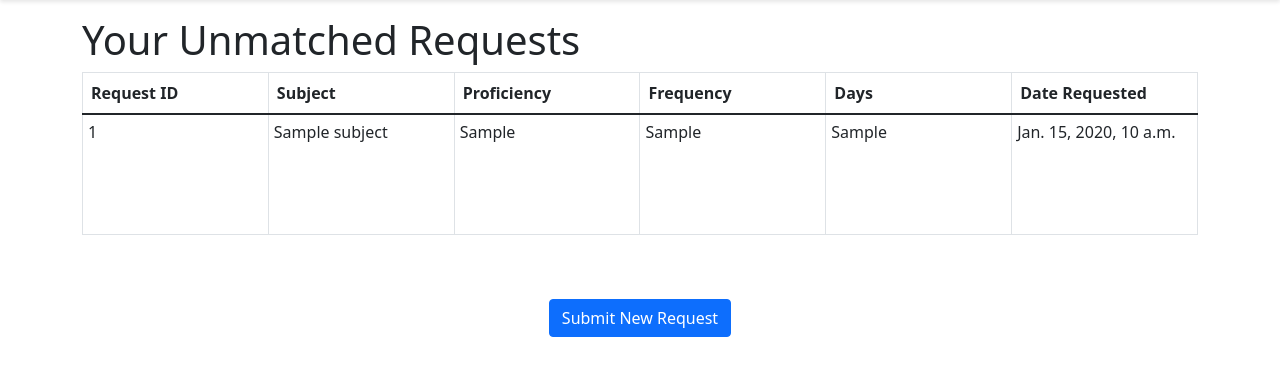
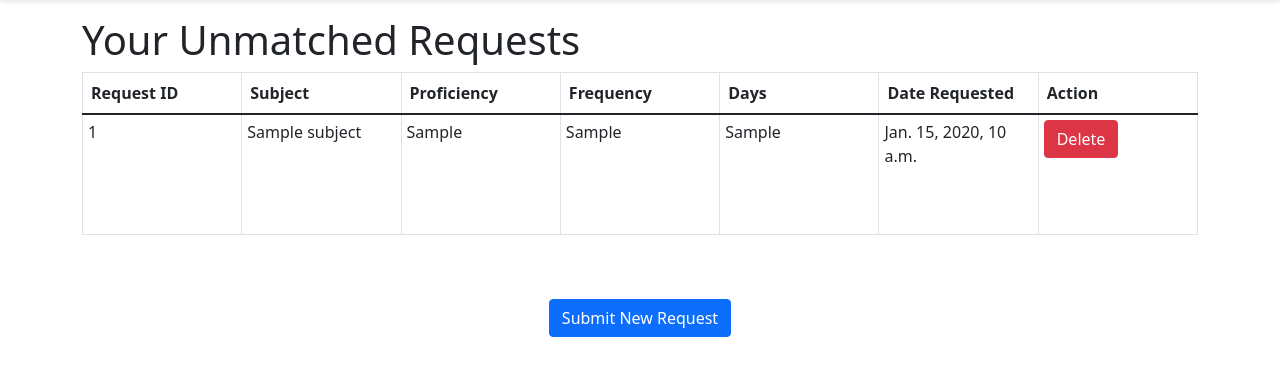
Before and after one commit to rSamaei/SEGSmallGroup, a Django app: template tutorials/templates/student_view_unmatched_requests.html in a window 1280 px wide. Shown: the part 78-454 px from the top of the page. Run offline with Django 3.2, Linux system fonts and the light colour scheme; the template is opened without the code that fills it: most values are stand-ins (such as "Sample title", 1, 10 or a date in 2020); some libraries are stand-ins or nearby versions.

Commit message:
Student can delete unmatched request

```diff
--- a/code_tutors/urls.py
+++ b/code_tutors/urls.py
@@ -43,6 +43,7 @@ urlpatterns = [
     path('delete_tutor_subject/<int:subject_id>/', views.delete_tutor_subject, name='delete_tutor_subject'),
 
     path('submit-request/', views.student_submits_request, name='student_submits_request'),
+    path('delete-request/<int:request_id>/', views.delete_request, name='delete_request'),
 
 
     path('invoice/',views.invoice, name='invoice'),
--- a/tutorials/templates/student_view_unmatched_requests.html
+++ b/tutorials/templates/student_view_unmatched_requests.html
@@ -15,6 +15,7 @@
               <th>Frequency</th>
               <th>Days</th>
               <th>Date Requested</th>
+              <th>Action</th>
             </tr>
           </thead>
           <tbody>
@@ -30,6 +31,12 @@
                   {% endfor %}
                 </td>
                 <td>{{ request.date_requested }}</td>
+                <td>
+                  <form method="post" action="{% url 'delete_request' request.id %}">
+                    {% csrf_token %}
+                    <button type="submit" class="btn btn-danger">Delete</button>
+                  </form>
+                </td>
               </tr>
             {% endfor %}
           </tbody>
```
Also changed, not shown: tutorials/views.py (+12 -0 lines).
